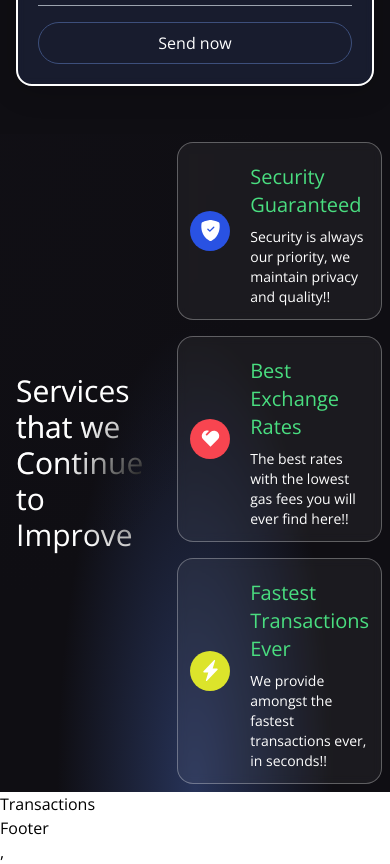
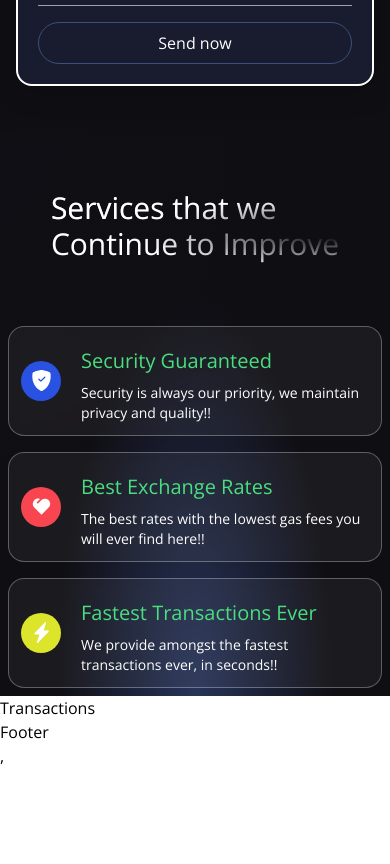
Before and after one commit to chandran-jr/Krypt, a React (Vite) app in the folder client/: page / in a window 390 px wide. Shown: the part 1080-1944 px from the top of the page. After the commit the page ends 1848 px from the top, so only its background shows below. Built offline with nearby package versions, Linux system fonts and the light colour scheme.

Commit message:
Add files via upload

```diff
--- a/client/src/components/Services.jsx
+++ b/client/src/components/Services.jsx
@@ -17,7 +17,7 @@
 
 const Services = () => {
     return (
-        <div className="flex w-full justify-center items-center gradient-bg-services">
+        <div className="flex flex-col md:flex-row w-full justify-center items-center gradient-bg-services">
             <div className="flex mf:flex-row flex-col items-center justify-between md:p-20 py-12 px-4">
                 <div className="flex-1 flex flex-col justify-start items-start">
                     <h1 className="text-white text-3xl sm:text-5xl py-2 text-gradient">Services that we <br/>Continue to Improve</h1>
```
